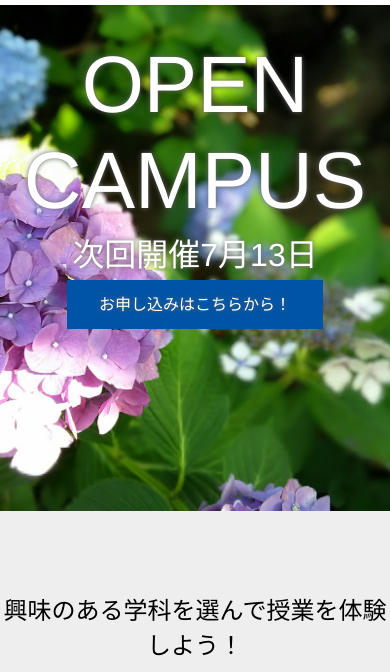
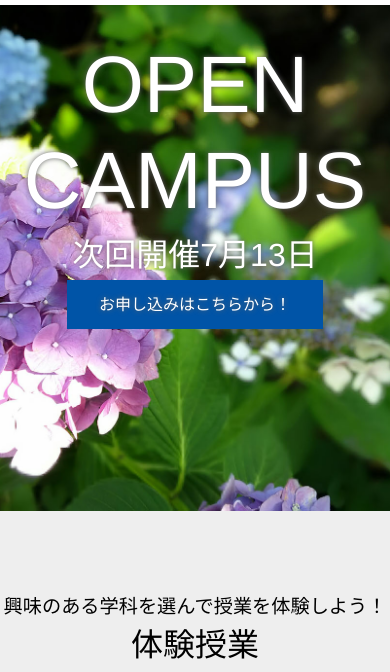
Before and after one commit to OdagiriReina/Odagiri_LP, a plain HTML site: page index.html in a window 390 px wide. Shown: the part 59-731 px from the top of the page. Drawn offline with Linux system fonts and the light colour scheme.

Commit message:
Update style.css

```diff
--- a/style.css
+++ b/style.css
@@ -569,6 +569,19 @@ mediaquery
         border: none;
     }
 
+    .htxt p {
+        font-size: 1.2rem;
+        font-weight: 500;
+    }
+    .htxt h2 {
+        font-size: 2rem;
+        font-weight: 400;
+    }
+
+    .form {
+        width: 100%;
+    }
+
     .list {
         display: block;
     }
```
